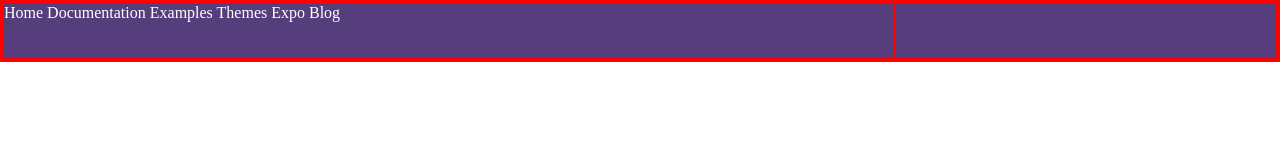
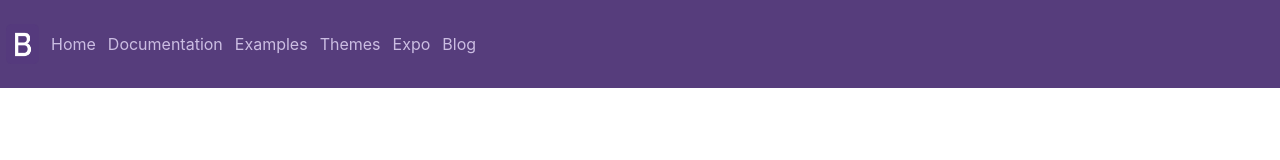
Before and after one commit to afaf98/Bootstrap-Navbar-Style, a plain HTML site: page index.html in a window 1280 px wide. Drawn offline with Linux system fonts and the light colour scheme.

Commit message:
Create links and style

```diff
--- a/index.html
+++ b/index.html
@@ -9,12 +9,13 @@
   <body>
     <div class="Navbar">
       <div class="Navbar-left">
-          <link rel="stylesheet" href="">Home</link>
-          <link rel="stylesheet" href="">Documentation</link>
-          <link rel="stylesheet" href="">Examples</link>
-           <link rel="stylesheet" href="">Themes</link>
-          <link rel="stylesheet" href="">Expo</link>
-          <link rel="stylesheet" href="">Blog</link>
+        <img src="/Images/logo.png" alt="logo" class="Navbar-left-logo" />
+        <a href="/home">Home</a>
+        <a href="/Documentation">Documentation</a>
+        <a href="/Example">Examples</a>
+        <a href="/Themes">Themes</a>
+        <a href="/Expo">Expo</a>
+        <a href="/Blog">Blog</a>
       </div>
       <div class="Navbar-right"></div>
     </div>
--- a/style.css
+++ b/style.css
@@ -1,7 +1,7 @@
 /* To check the dispositions of the borders */
-* {
+/* * {
   border: 1px red solid;
-}
+} */
 
 /* Reset */
 body {
@@ -11,7 +11,7 @@ body {
 /* Navbar boxes */
 
 .Navbar {
-  height: 7vh;
+  height: 11vh;
   background-color: #563d7c;
   display: flex;
   flex-direction: row;
@@ -22,6 +22,26 @@ body {
   width: 30vw;
 }
 
+.Navbar-left-logo {
+  width: 33px;
+  height: 5vh;
+  margin-left: 6px;
+}
+
+.Navbar-left a {
+  text-align: center;
+  color: #cbbde2;
+  text-decoration: none;
+  font-family: -apple-system, BlinkMacSystemFont, "Segoe UI", Roboto, Oxygen,
+    Ubuntu, Cantarell, "Open Sans", "Helvetica Neue", sans-serif;
+  margin-left: 12px;
+  display: flex;
+  justify-content: space-evenly;
+}
+
 .Navbar-left {
   width: 70vw;
+  display: flex;
+  flex-direction: row;
+  align-items: center;
 }
```
